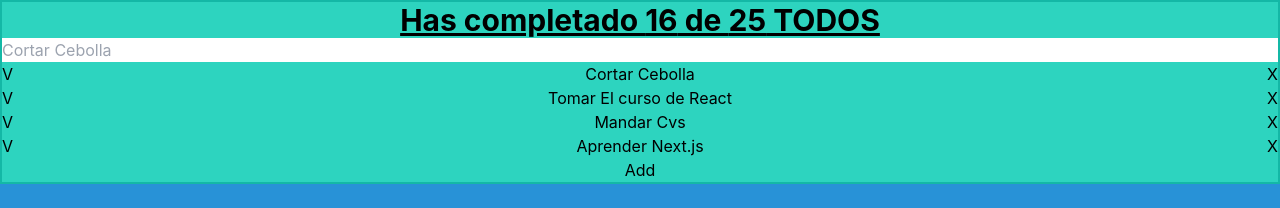
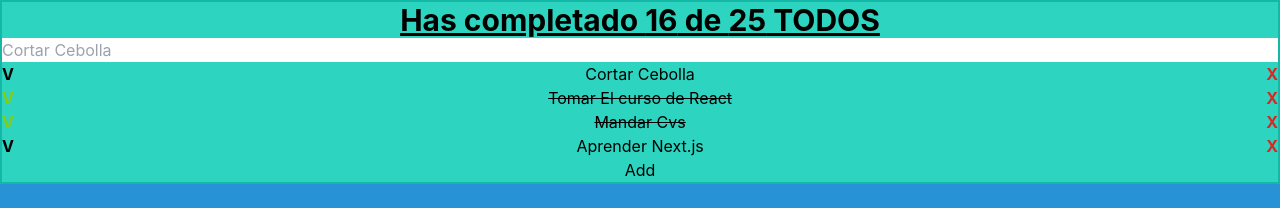
Before and after one commit to platzi/curso-react-intro, a React (Create React App) app: page / in a window 1280 px wide. Shown: the top 208 px of the page. Built offline with nearby package versions, Linux system fonts and the light colour scheme.

Commit message:
use state

```diff
--- a/src/CreateTodoButton.js
+++ b/src/CreateTodoButton.js
@@ -1,6 +1,14 @@
 function CreateTodoButton(){
     return(
-      <button className="cursor-pointer">Add</button>
+      <button className="cursor-pointer"
+      onClick={
+        (event)=>{
+        console.log('click')
+        console.log(event)}
+
+        }>
+        Add
+      </button>
     );
   }
 
--- a/src/TodoItem.js
+++ b/src/TodoItem.js
@@ -1,9 +1,9 @@
 function TodoItem(props){
     return(
       <li className="flex">
-        <span className={`cursor-pointer`}>V {props.completed}</span>
-        <p className="grow text-center">{props.text}</p>
-        <span className="cursor-pointer">X</span>
+        <span className={`cursor-pointer font-bold ${props.completed && "text-lime-500" }`}>V {props.completed}</span>
+        <p className={`grow text-center ${props.completed && "line-through"}`}>{props.text}</p>
+        <span className={`cursor-pointer font-bold text-red-600`}>X</span>
       </li>
     );
   }
--- a/src/TodoSearch.js
+++ b/src/TodoSearch.js
@@ -1,6 +1,17 @@
+import React from "react";
 function TodoSearch(){
-    return(
-      <input placeholder="Cortar Cebolla"/>
+
+  const [searchValue, setSearchValue] = React.useState('')
+  console.log(searchValue)
+  return(
+      <input placeholder="Cortar Cebolla"
+      className=""
+      value={searchValue}
+      onChange={(event)=>{
+        setSearchValue(event.target.value)
+
+      }}
+      />
     )
   }
 export { TodoSearch }
```
